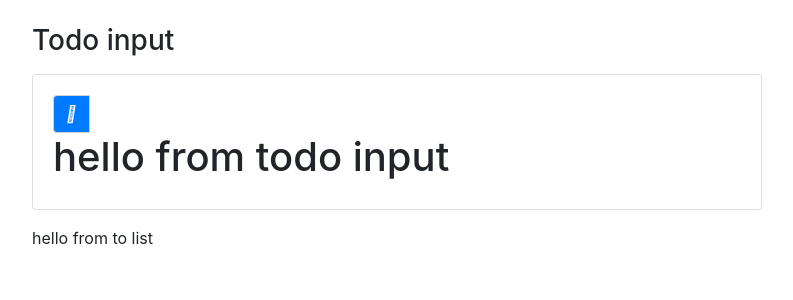
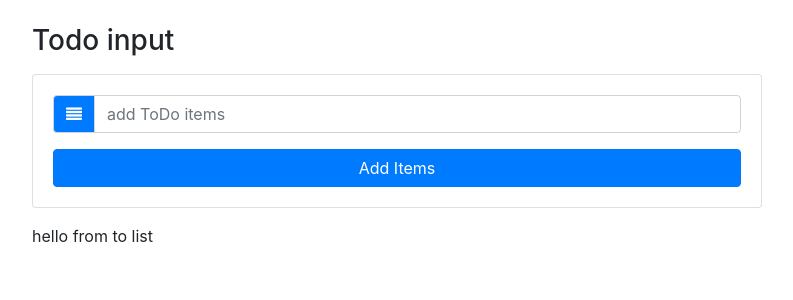
Before and after one commit to Ghost173/TODO-LIST-in-reactjs, a React (Create React App) app: page / in a window 1280 px wide. Shown: the top 300 px of the page, without its empty margins (243-1036 px from the left). Built offline with nearby package versions, Linux system fonts and the light colour scheme.

Commit message:
design input with button

```diff
--- a/src/components/TodoInput.js
+++ b/src/components/TodoInput.js
@@ -9,12 +9,14 @@ export default class TodoInput extends Component {
                     <div className="input-group">
                         <div className="input-group-prepend">
                             <div className="input-group-text bg-primary text-white">
-                                <i class="fas fa-align-justify"></i>
+                                <i class="fa fa-align-justify"></i>
                             </div>
                         </div>
+                        <input type="text" className="form-control" placeholder="add ToDo items"/>
                     </div>
+                    <button type="submit" className="btn btn-block btn-primary mt-3"> Add Items</button>
                 </form>
-                <h1>hello from todo input</h1>
+
                 <TodoItem />
             </div>
         )
```
